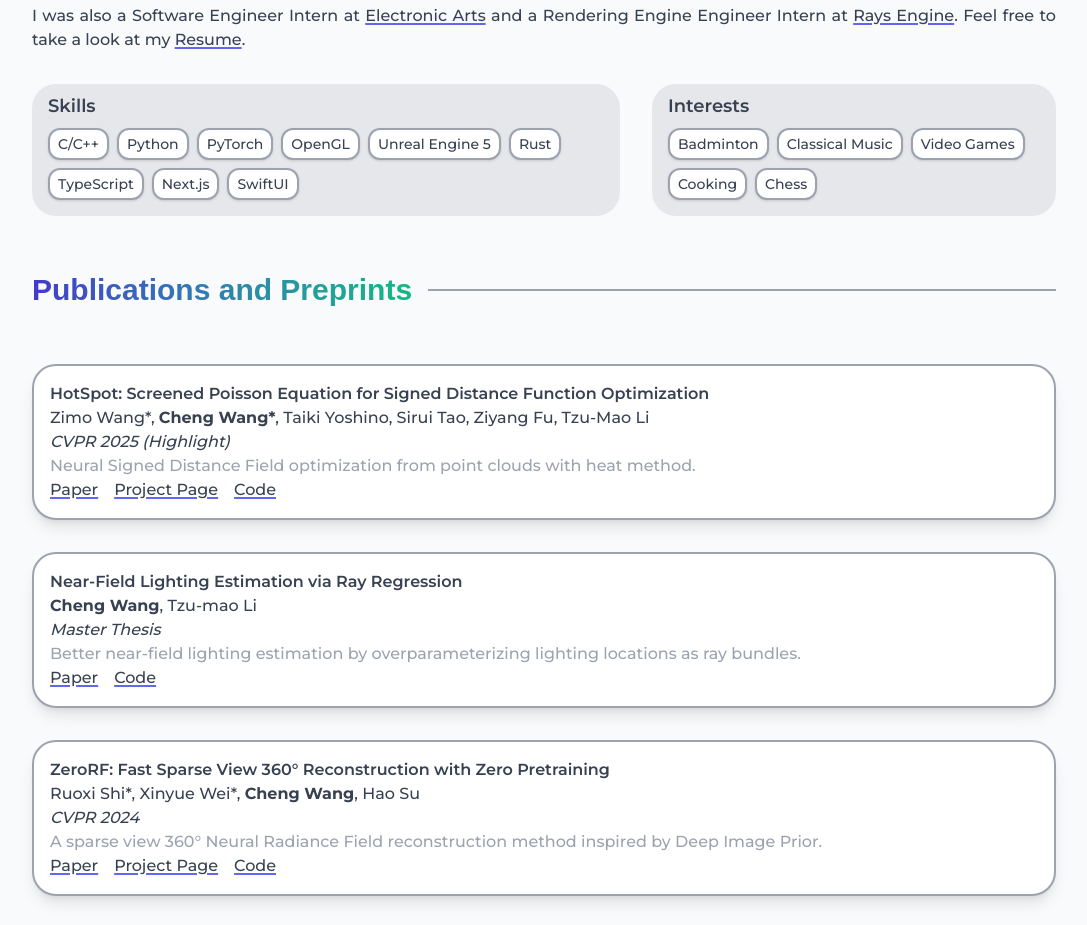
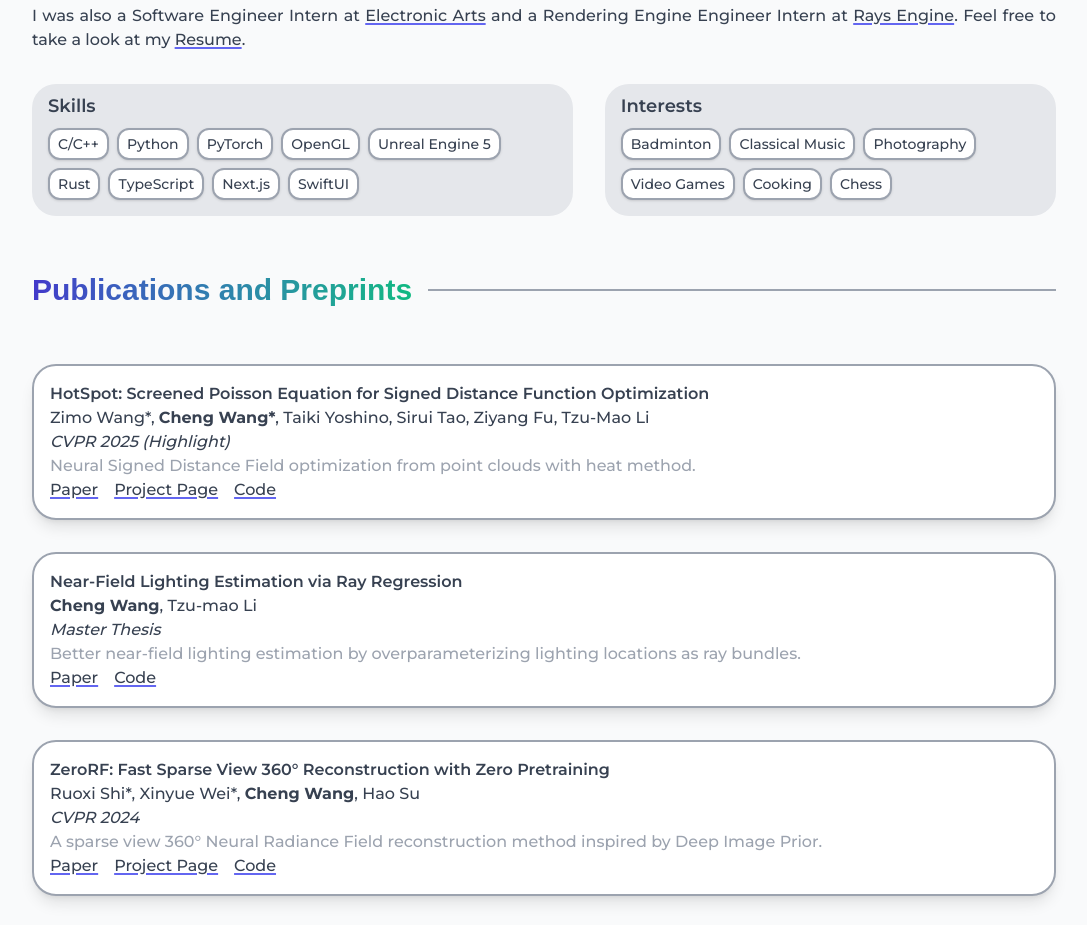
Before and after one commit to Galaxeaaa/Galaxeaaa.github.io, a Next.js app: page / in a window 1280 px wide. Shown: the part 800-1725 px from the top of the page, without its empty margins (96-1183 px from the left). Built offline with nearby package versions, Linux system fonts and the light colour scheme; a web font is replaced by a local one.

Commit message:
Add photography into interests.

```diff
--- a/data/data.ts
+++ b/data/data.ts
@@ -65,6 +65,7 @@ export const about: About = {
     interests: [
         "Badminton",
         "Classical Music",
+        "Photography",
         "Video Games",
         "Cooking",
         "Chess",
```
